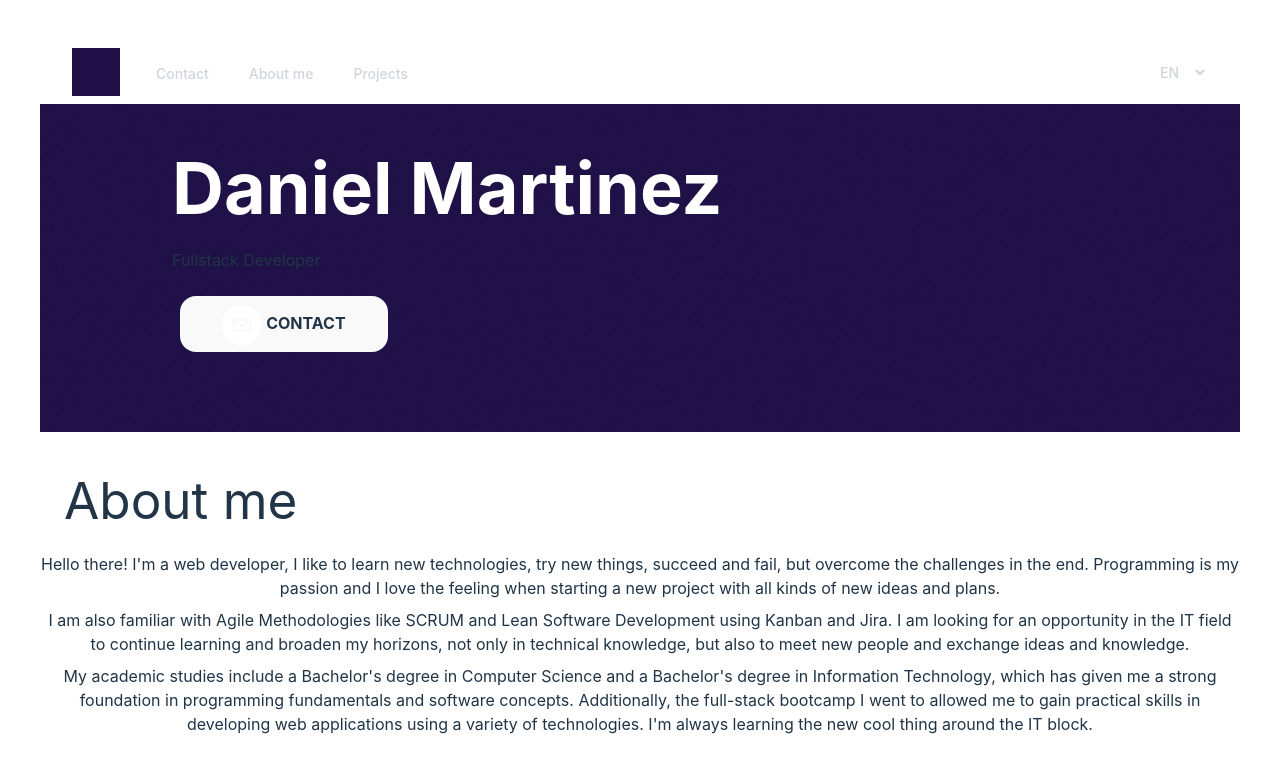
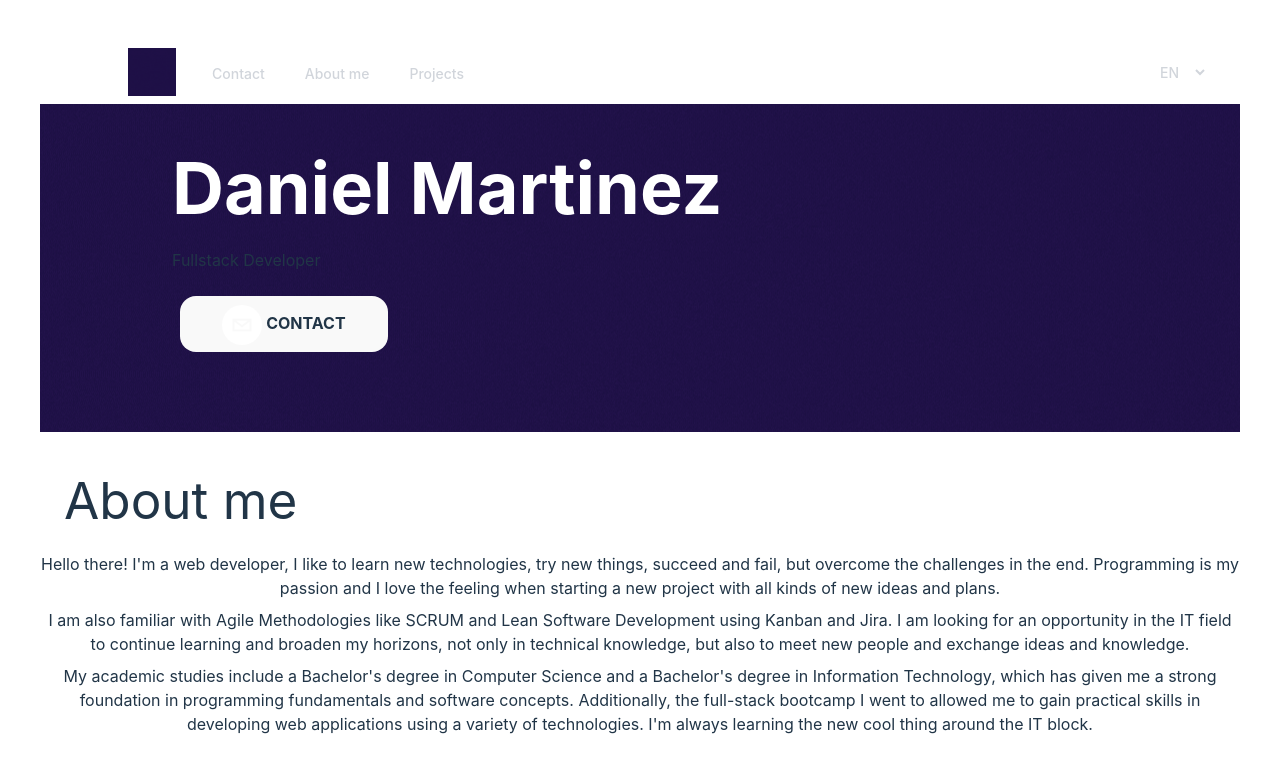
Before and after one commit to Gravyon/daniel-j-martinez, a React (Vite) app: page / in a window 1280 px wide. Shown: the top 782 px of the page. Built offline with nearby package versions, Linux system fonts and the light colour scheme.

Commit message:
Adjusted logo position

```diff
--- a/src/components/LanguageSwitcher.jsx
+++ b/src/components/LanguageSwitcher.jsx
@@ -1,11 +1,10 @@
 import React from "react";
 const LanguageSwitcher = ({ currentLanguage, onChangeLanguage }) => {
   const lngs = {
-    en: { nativeName: "En" },
-    es: { nativeName: "Es" },
+    en: { nativeName: "EN" },
+    es: { nativeName: "ES" },
   };
   return (
-    <div className="ml-auto">
     <select
       className="text-gray-300 cursor-pointer nav-text rounded-md px-3 py-2 uppercase text-sm font-medium bg-transparent"
       value={currentLanguage}
@@ -17,7 +16,6 @@
         </option>
       ))}
     </select>
-    </div>
   );
 };
 
--- a/src/components/Navbar.jsx
+++ b/src/components/Navbar.jsx
@@ -30,7 +30,7 @@
                   )}
                 </Disclosure.Button>
               </div>
-              <div className="flex flex-1 items-center justify-center sm:items-stretch sm:justify-start">
+              <div className="flex flex-1 ml-14 items-center justify-center sm:items-stretch sm:justify-start">
                 <div className="flex flex-shrink-0 items-center">
                   <img
                     className="h-12 w-auto"
```
Lines whose indentation alone changed are shown as unchanged.
